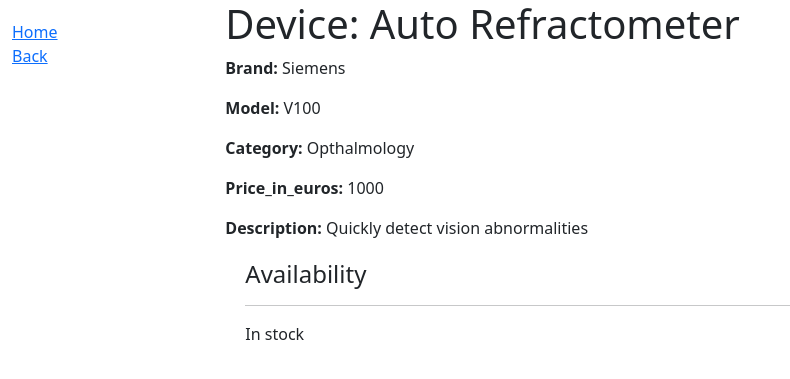
After one commit to GayathriPgithub/Django, a Django app: page /test_site/medicalequipment/3/ in a window 1280 px wide. The commit adds this page. Shown: the top 379 px of the page, without its empty margins (0-790 px from the left). Run offline with Django 4.2, Linux system fonts and the light colour scheme; data comes from the database, SQL or seed files in the repository.

Commit message:
last one

```diff
--- a/my_project/settings.py
+++ b/my_project/settings.py
@@ -38,8 +38,7 @@ INSTALLED_APPS = [
     'django.contrib.sessions',
     'django.contrib.messages',
     'django.contrib.staticfiles',
-    #"test_site"
-    "test_site.apps.TestSiteConfig"
+    "test_site" #Adding application test_site
 ]
 
 MIDDLEWARE = [
@@ -57,7 +56,7 @@ ROOT_URLCONF = 'my_project.urls'
 TEMPLATES = [
     {
         'BACKEND': 'django.template.backends.django.DjangoTemplates',
-        'DIRS': [os.path.join(BASE_DIR,"template")],
+        'DIRS': [ os.path.join(BASE_DIR,"templates")], # configuring the template
         'APP_DIRS': True,
         'OPTIONS': {
             'context_processors': [
--- a/my_project/urls.py
+++ b/my_project/urls.py
@@ -21,8 +21,6 @@ from django.conf.urls.static import static
 
 urlpatterns = [
     path('admin/', admin.site.urls),
-    #path("",include("test_site.urls"))
-    path("test_site/",include("test_site.urls")),
-    path("",RedirectView.as_view(url="test_site/",permanent=True))
-
+    path('test_site/',include('test_site.urls')),
+    path('',RedirectView.as_view(url='/test_site/',permanent=True)),
 ] + static(settings.STATIC_URL,document_root=settings.STATIC_ROOT)
--- a/test_site/models.py
+++ b/test_site/models.py
@@ -14,23 +14,29 @@ class MedicalEquipment(models.Model):
     brand = models.ForeignKey("Brand",on_delete=models.SET_NULL, null=True)
     model = models.CharField(max_length=200)
     description = models.TextField(max_length=1500)
-    price = models.IntegerField()
+    price_in_euros = models.IntegerField()
     category = models.ManyToManyField(Category,help_text='Select category for this device')
 
+    class Meta:
+        ordering = ['name','brand']
+
     def display_category(self):
-        return ', '.join(category.name for category in self.category.all()[:3])
+        return ', '.join([category.name for category in self.category.all()[:3]])
+
     display_category.short_description = 'Category'
 
     def __str__(self):
         return self.name
 
     def get_absolute_url(self):
-        return reverse ('Product-details',args=[str(self.id)])
+        return reverse ('medicalequipment_detail',args=[str(self.id)])
+
 
 class ProductInstance(models.Model):
     id = models.UUIDField(primary_key=True, default=uuid.uuid4, help_text='Unique ID for this particular Device')
-    device = models.ForeignKey('MedicalEquipment', on_delete=models.RESTRICT, null=True)
+    medicalequipment = models.ForeignKey('MedicalEquipment', on_delete=models.RESTRICT, null=True)
     date_of_upload = models.DateField()
+    #created_at = models.DateTimeField(auto_now_add=True)
     status_type = (
         ('i', 'In stock'),
         ('o', 'Out of stock')
@@ -47,7 +53,8 @@ class ProductInstance(models.Model):
         ordering = ['status']
 
     def __str__(self):
-        return f'{self.id} ({self.device.name})'
+        return f'{self.id} ({self.medicalequipment.name})'
+        #return '{0} ({1})'.format(self.id, self.book.title)
 
 
 class Brand(models.Model):
--- a/test_site/templates/index.html
+++ b/test_site/templates/index.html
@@ -1,9 +1,9 @@
 {% extends "base_generic.html" %}
 
 {% block content %}
-  <h1>Olmest.com Home</h1>
-  <p>Welcome to Olmest.com, a website developed by <em>Mozilla Developer Network</em>!</p>
-  <h2>Dynamic content</h2>
+  <h1>Olmest.com</h1>
+  <p>Welcome to Olmest.com, a website developed by <em>Gayathri and Max</em>!</p>
+  <h2>Interested in Buying/Selling with us?</h2>
   <p>The website has the following record counts:</p>
   <ul>
     <li><strong>Medical Equipment:</strong> {{ num_devices }}</li>
--- /dev/null
+++ b/test_site/templates/test_site/medicalequipment_detail.html
@@ -0,0 +1,51 @@
+
+  <!doctype html>
+  <html lang="en">
+    <head>
+      {% block title %}<title>Olmest.com</title>{% endblock %}
+      <meta charset="utf-8">
+      <meta name="viewport" content="width=device-width, initial-scale=1">
+      <link href="https://cdn.jsdelivr.net/npm/bootstrap@5.1.3/dist/css/bootstrap.min.css" rel="stylesheet" integrity="sha384-1BmE4kWBq78iYhFldvKuhfTAU6auU8tT94WrHftjDbrCEXSU1oBoqyl2QvZ6jIW3" crossorigin="anonymous">
+  <!-- Add additional CSS in static file -->
+      {% load static %}
+      <link rel="stylesheet" href="{% static 'css/styles.css' %}">
+    </head>
+    <body>
+      <div class="container-fluid">
+        <div class="row">
+          <div class="col-sm-2">
+            {% block sidebar %}
+              <ul class="sidebar-nav">
+                <li><a href="{% url 'index' %}">Home</a></li>
+                <li><a href="{% url 'medicalequipments' %}">Back</a></li>
+              </ul>
+           {% endblock %}
+            </div>
+            <div class="col-sm-10 ">{% block content %}
+
+              <h1>Device: {{ medicalequipment.name }}</h1>
+
+              <p><strong>Brand:</strong> {{ medicalequipment.brand }}</p>
+              <p><strong>Model:</strong> {{ medicalequipment.model }}</p>
+              <p><strong>Category:</strong> {{ medicalequipment.category.all|join:", " }}</p>
+              <p><strong>Price_in_euros:</strong> {{ medicalequipment.price_in_euros }}</p>
+
+              <p><strong>Description:</strong> {{ medicalequipment.description }}</p>
+
+              <div style="margin-left:20px;margin-top:20px">
+                <h4>Availability</h4>
+
+                {% for copy in medicalequipment.productinstance_set.all %}
+                  <hr>
+                  <p class="{% if copy.status == 'i' %}text-stock available{% else %}text-out of stock{% endif %}">
+                    {{ copy.get_status_display }}
+                  </p>
+
+                {% endfor %}
+              </div>
+            {% endblock %}
+            </div>
+        </div>
+      </div>
+    </body>
+    </html>
--- a/test_site/urls.py
+++ b/test_site/urls.py
@@ -1,6 +1,10 @@
 from django.urls import path
 from . import views
+
+
 urlpatterns=[
      path("", views.index, name="index"),
+     path('medicalequipments/', views.MedicalEquipmentListView.as_view(), name='medicalequipments'),
+     path('medicalequipment/<int:pk>/', views.MedicalEquipmentDetailView.as_view(), name='medicalequipment_detail'),
 
 ]
--- a/test_site/views.py
+++ b/test_site/views.py
@@ -1,6 +1,8 @@
-from django.shortcuts import render
-from django.http import HttpResponse
+from django.shortcuts import render,get_object_or_404
+#from django.http import HttpResponse
 from .models import MedicalEquipment, Brand, ProductInstance, Category
+from django.views import generic
+
 
 # Create your views here.
 def index(request):
@@ -10,4 +12,11 @@ def index(request):
 
     return render(request, "index.html",
      context =  {'num_devices' : num_devices, 'num_instances_available' : num_instances_available,})
-    #return HttpResponse("<h1> <strong> Olmest.com </strong> </h1> <h2>Interested in buying/selling with us?</h2>")
+
+
+class MedicalEquipmentListView(generic.ListView):
+    model = MedicalEquipment
+
+
+class MedicalEquipmentDetailView(generic.DetailView):
+    model = MedicalEquipment
```
Also changed, not shown: test_site/admin.py (+4 -3 lines), test_site/templates/base_generic.html (+6 -2 lines), test_site/templates/test_site/medicalequipment_list.html (added, +14 -0 lines), db.sqlite3, test_site/migrations/0005_rename_price_medicalequipment_price_in_euros.py (added), test_site/migrations/0006_rename_device_productinstance_medicalequipment.py (added), test_site/migrations/0007_alter_medicalequipment_options.py (added).
